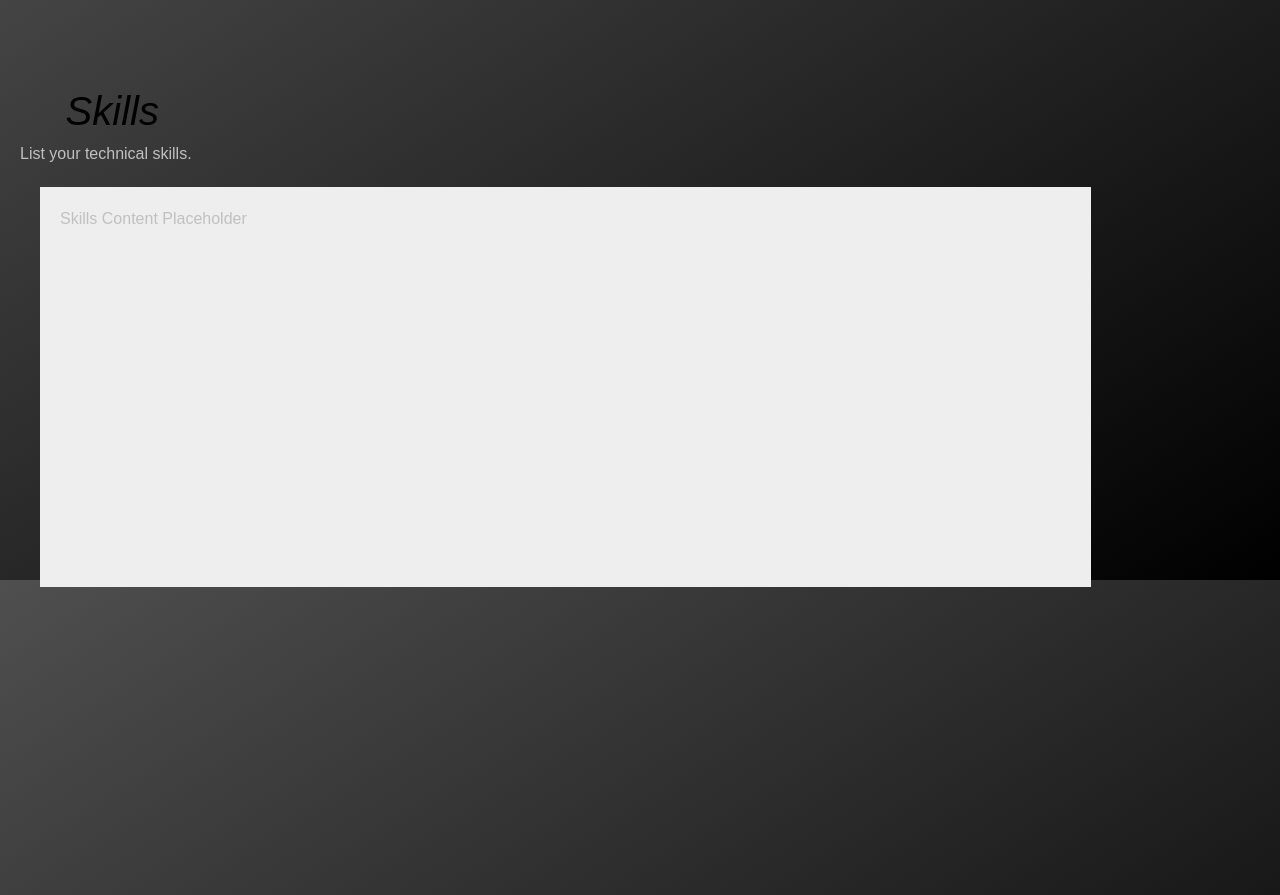
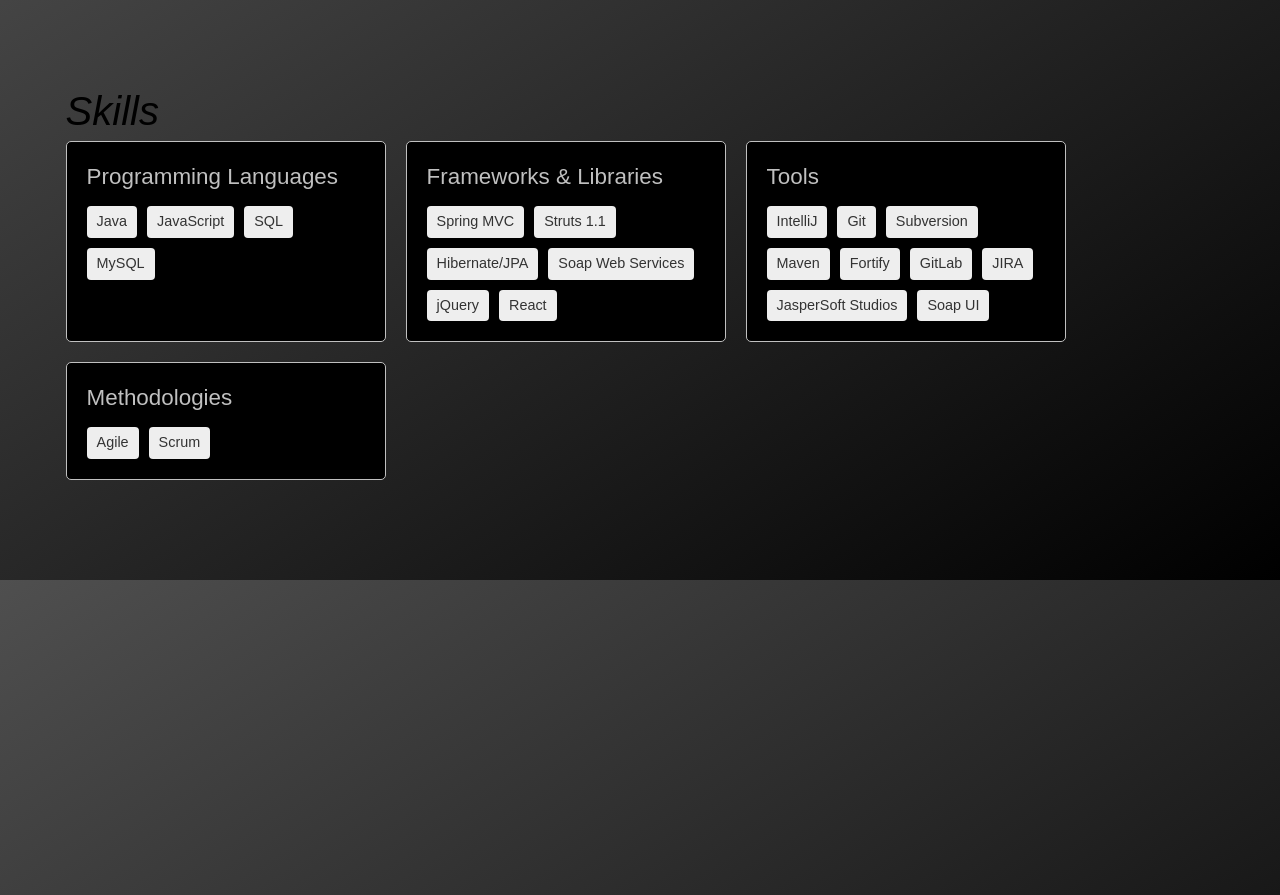
Before and after one commit to ethan5191/portfolio_v2, a Next.js app: page / in a window 1280 px wide. Shown: the part 2620-3515 px from the top of the page. Built offline with nearby package versions, Linux system fonts and the light colour scheme.

Commit message:
Added the skills section content and styling for this section

```diff
--- a/app/page.module.css
+++ b/app/page.module.css
@@ -321,3 +321,47 @@
     from { transform: scale(0.9); opacity: 0; }
     to { transform: scale(1); opacity: 1; }
 }
+
+.skillCategoryCard {
+    padding: 20px;
+
+    /* Optional: Ensure uniform height if desired, although skill lists might vary */
+    /* height: 100%; */
+}
+
+/* Styles for the category heading (h3) within the skill category card */
+.skillCategoryCard h3 {
+    color: #C0C0C0;
+    margin-top: 0; /* Remove default margin */
+    margin-bottom: 15px; /* Space below the category heading */
+    font-size: 1.4em; /* Adjust size */
+    line-height: 1.3;
+    /* Optional: Center the heading within the card */
+    /* text-align: center; */
+}
+
+/* Styles for the skill list (ul) within the category card */
+.skillCategoryCard ul {
+    list-style: none; /* Remove default bullets */
+    padding: 0; /* Remove default left padding */
+    margin: 0; /* Remove default top/bottom margin */
+
+    /* Use flexbox to display list items (skills) in rows that wrap */
+    display: flex;
+    flex-wrap: wrap; /* Allow skills to wrap to the next line */
+    gap: 10px; /* Space between individual skill items */
+}
+
+/* Styles for individual skill list items (li) */
+.skillCategoryCard li {
+    /* Style individual skills like tags, similar to the tech tags in project cards */
+    background-color: #eee; /* Light background for the tag */
+    color: #333; /* Dark text */
+    padding: 5px 10px; /* Padding inside the tag */
+    border-radius: 4px; /* Rounded corners */
+    font-size: 0.9em; /* Smaller text size */
+    white-space: nowrap; /* Prevent skill names from breaking onto multiple lines */
+
+    /* If using flex on ul, margin is controlled by gap, so remove individual margin */
+    /* margin-bottom: 8px; */ /* Remove if using gap on ul */
+}
--- a/app/page.tsx
+++ b/app/page.tsx
@@ -115,10 +115,48 @@
                 {/* Skills Section */}
                 <section id="skills" className={styles.section}>
                     <h2>Skills</h2>
-                    {/* Content for your Skills section */}
-                    <p>List your technical skills.</p>
-                    <div style={{height: '400px', backgroundColor: '#eee', margin: '20px', padding: '20px'}}>
-                        Skills Content Placeholder
+                    <div className={styles.projectsGrid}>
+                        <div className={`${styles.skillCategoryCard} ${styles.infoContent}`}>
+                            <h3>Programming Languages</h3>
+                            <ul>
+                                <li>Java</li>
+                                <li>JavaScript</li>
+                                <li>SQL</li>
+                                <li>MySQL</li>
+                            </ul>
+                        </div>
+                        <div className={`${styles.skillCategoryCard} ${styles.infoContent}`}>
+                            <h3>Frameworks & Libraries</h3>
+                            <ul>
+                                <li>Spring MVC</li>
+                                <li>Struts 1.1</li>
+                                <li>Hibernate/JPA</li>
+                                <li>Soap Web Services</li>
+                                <li>jQuery</li>
+                                <li>React</li>
+                            </ul>
+                        </div>
+                        <div className={`${styles.skillCategoryCard} ${styles.infoContent}`}>
+                            <h3>Tools</h3>
+                            <ul>
+                                <li>IntelliJ</li>
+                                <li>Git</li>
+                                <li>Subversion</li>
+                                <li>Maven</li>
+                                <li>Fortify</li>
+                                <li>GitLab</li>
+                                <li>JIRA</li>
+                                <li>JasperSoft Studios</li>
+                                <li>Soap UI</li>
+                            </ul>
+                        </div>
+                        <div className={`${styles.skillCategoryCard} ${styles.infoContent}`}>
+                            <h3>Methodologies</h3>
+                            <ul>
+                                <li>Agile</li>
+                                <li>Scrum</li>
+                            </ul>
+                        </div>
                     </div>
                 </section>
 
```
